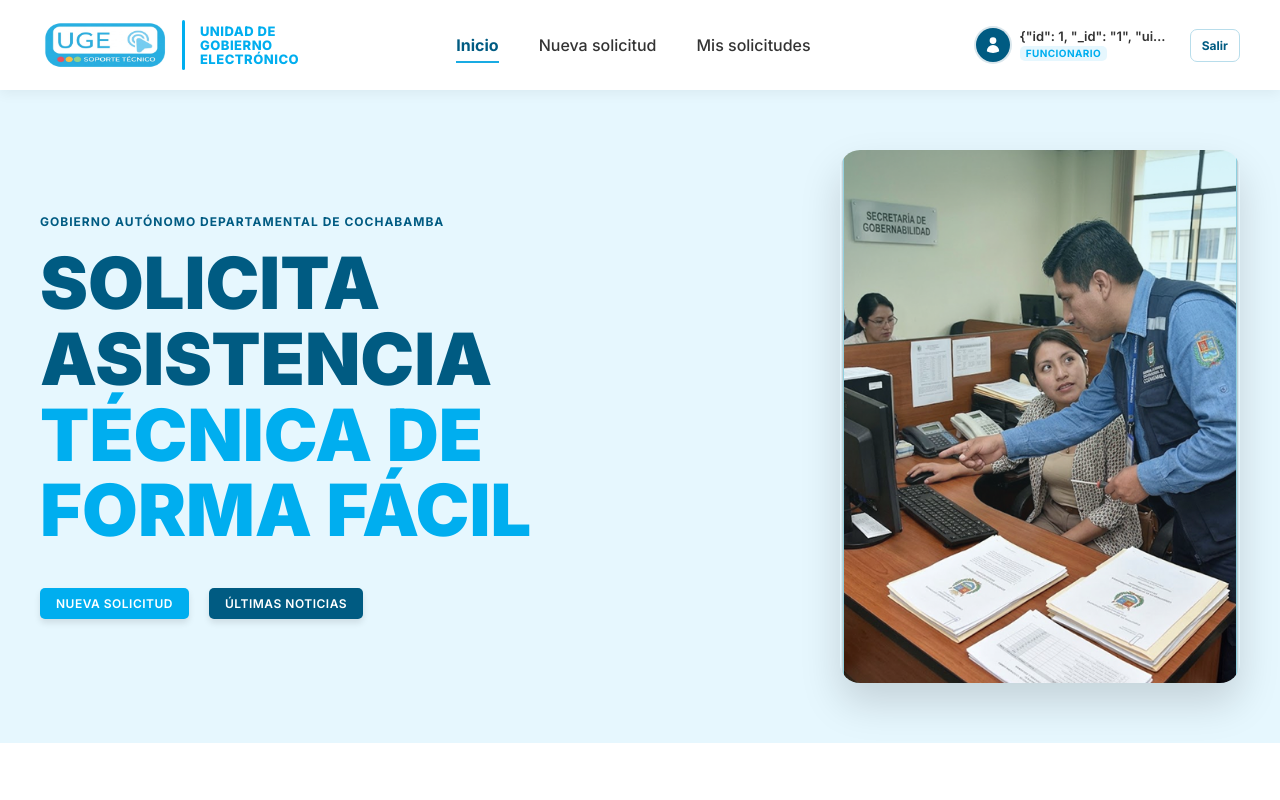
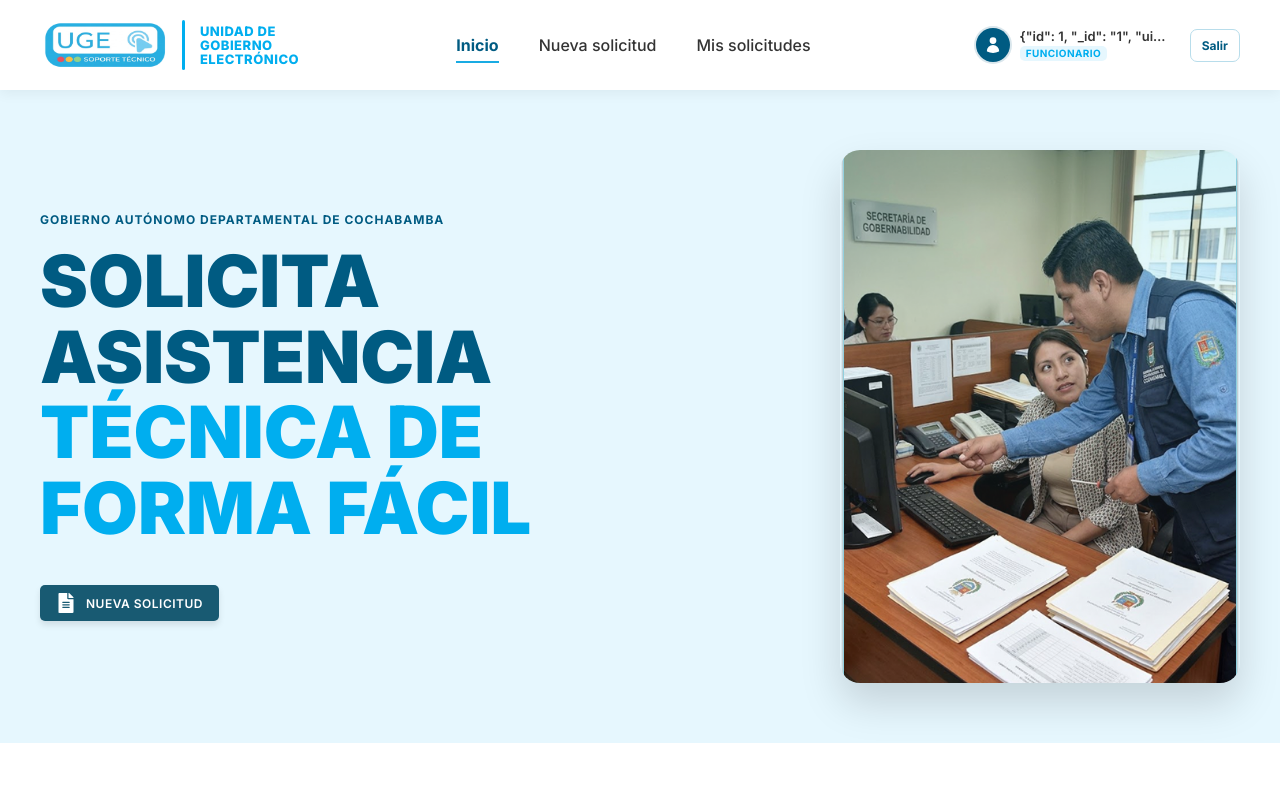
Before and after one commit to elmerCapTerceros/SIT-Frontend, a React (Vite) app: page /home in a window 1280 px wide. Shown: the top 800 px of the page. Built offline with nearby package versions, Linux system fonts and the light colour scheme; sample sign-in values are in the browser's storage.

Commit message:
fix: fix desing

```diff
--- a/src/Home/Home.css
+++ b/src/Home/Home.css
@@ -63,6 +63,7 @@ body {
 
 .hero-buttons {
   display: flex;
+  justify-content: flex-start;
   gap: 20px;
   flex-wrap: wrap;
 }
@@ -86,21 +87,48 @@ body {
   color: #FFFFFF;
 }
 
+.btn-solicitud {
+  display: inline-flex;
+  align-items: center;
+  justify-content: center;
+  gap: 10px;
+  width: auto;
+  min-height: auto;
+  padding: 16px 32px;
+  border: none;
+  border-radius: 6px;
+  background-color: #185a72;
+  color: #FFFFFF;
+  font-size: 14px;
+  font-weight: 700;
+  letter-spacing: 0.5px;
+  box-shadow: 0 4px 6px rgba(0, 0, 0, 0.1);
+}
+
+.btn-solicitud svg {
+  box-sizing: border-box;
+  width: 20px;
+  height: 20px;
+  padding: 0;
+  border-radius: 0;
+  background: none;
+}
+
 .btn-primary:hover {
+  background-color: #53a0be;
+  transform: translateY(-2px);
+  box-shadow: 0 6px 12px rgba(0, 174, 239, 0.3);
+}
+
+.btn-solicitud:hover {
   background-color: #19ABE3;
   transform: translateY(-2px);
   box-shadow: 0 6px 12px rgba(0, 174, 239, 0.3);
 }
 
-.btn-secondary {
-  background-color: #005B82;
-  color: #FFFFFF;
-}
-
-.btn-secondary:hover {
-  background-color: #004a6b;
-  transform: translateY(-2px);
-  box-shadow: 0 6px 12px rgba(0, 91, 130, 0.3);
+.btn-solicitud:focus-visible {
+  outline: 3px solid #005B82;
+  outline-offset: 3px;
 }
 
 .hero-image-wrapper {
@@ -596,6 +624,12 @@ body {
     font-size: 34px;
   }
 
+  .btn-solicitud {
+    width: 100%;
+    padding: 36px 20px;
+    font-size: 34px;
+  }
+
   .hero-subtitle {
     font-size: 10px;
   }
--- a/src/Home/Home.jsx
+++ b/src/Home/Home.jsx
@@ -108,12 +108,9 @@ const Home = () => {
             </h1>
 
             <div className="hero-buttons">
-              <button className="btn btn-primary" type="button" onClick={() => navigate('/nueva-solicitud')}>
+              <button className="btn btn-primary btn-solicitud" type="button" onClick={() => navigate('/nueva-solicitud')}>
+                <FaFileAlt aria-hidden="true" />
                 NUEVA SOLICITUD
-              </button>
-
-              <button className="btn btn-secondary" type="button" onClick={() => navigate('/not-found')}>
-                ÚLTIMAS NOTICIAS
               </button>
             </div>
           </div>
```
